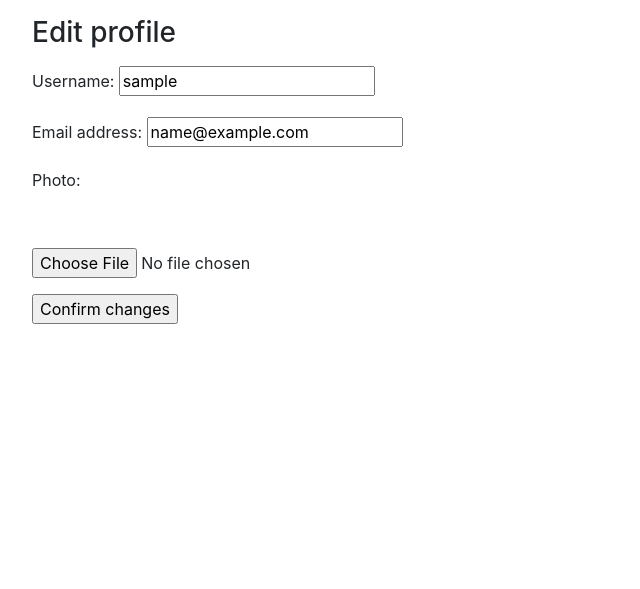
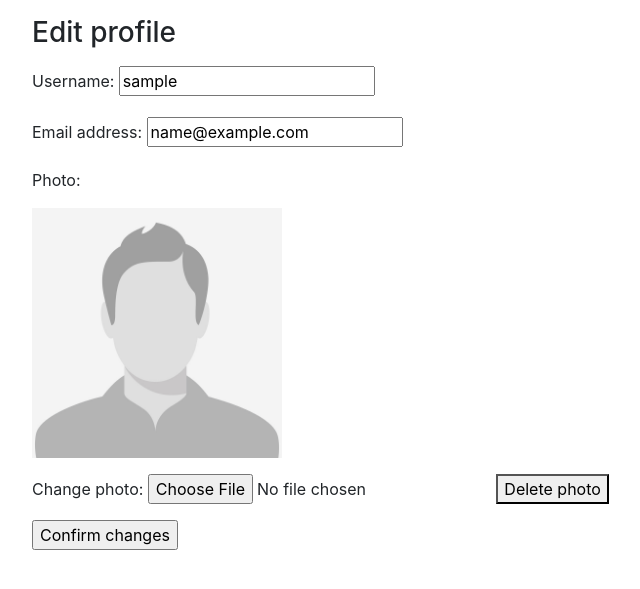
Before and after one commit to Lomank123/places_remember, a Django app: page /profile/edit/1/ in a window 1280 px wide. Shown: the part 95-684 px from the top of the page, without its empty margins (53-693 px from the left). Run offline with Django 3.2, Linux system fonts and the light colour scheme; tables that the repository leaves empty hold one stand-in row (values such as "Sample post"); parts of the project's set-up code (start-up, migrations or seed data) failed here and were passed over; some libraries are stand-ins or nearby versions.

Commit message:
Minor improvements and additions
- Added Delete photo button to profile edit page
- Added empty photo placeholder
- Changed sign up page (now using view class)

```diff
--- a/placerem/coreapp/admin.py
+++ b/placerem/coreapp/admin.py
@@ -1,8 +1,8 @@
 from django.contrib import admin
 from django.contrib.auth.admin import UserAdmin
 
-from .forms import CustomUserCreationForm, CustomUserChangeForm
-from .models import CustomUser, Recollection
+from coreapp.forms import CustomUserCreationForm, CustomUserChangeForm
+from coreapp.models import CustomUser, Recollection
 
 
 class CustomUserAdmin(UserAdmin):
--- a/placerem/coreapp/forms.py
+++ b/placerem/coreapp/forms.py
@@ -1,8 +1,9 @@
 from django.contrib.auth.forms import UserCreationForm, UserChangeForm
 from django.contrib.auth.password_validation import validate_password
 from django import forms
-from .models import CustomUser, Recollection
 from django.core.exceptions import ValidationError
+
+from coreapp.models import CustomUser, Recollection
 
 
 class CustomUserCreationForm(UserCreationForm):
@@ -32,7 +33,8 @@ class RecollectionModelForm(forms.ModelForm):
 class CustomUserEditForm(forms.ModelForm):
     username = forms.CharField(max_length=20, required=False)
     email = forms.EmailField(required=False)
-    photo = forms.FileField(required=False)
+    photo = forms.FileField(required=False, widget=forms.FileInput)
+    delete_photo = forms.BooleanField(required=False, initial=False)
 
 
     class Meta:
--- a/placerem/coreapp/models.py
+++ b/placerem/coreapp/models.py
@@ -1,10 +1,9 @@
 from django.contrib.auth.models import AbstractUser
 from django.db import models
-from django.utils.translation import ugettext_lazy as _
 from djgeojson.fields import PointField
 from easy_thumbnails.fields import ThumbnailerField
 
-from .managers import CustomUserManager
+from coreapp.managers import CustomUserManager
 
 
 class CustomUser(AbstractUser):
--- a/placerem/coreapp/serializers.py
+++ b/placerem/coreapp/serializers.py
@@ -1,9 +1,10 @@
 from rest_framework import serializers
-from .models import Recollection
+
+from coreapp.models import Recollection
 
 
-# Сериализаторы подобны формам в Django
 class RecollectionSerializer(serializers.ModelSerializer):
+
 
 	class Meta:
 		model = Recollection
--- a/placerem/coreapp/templates/coreapp/profile_edit.html
+++ b/placerem/coreapp/templates/coreapp/profile_edit.html
@@ -22,21 +22,40 @@
             </p>
             <div>
                 <p>Photo: </p>
-                <p><img id="uploaded_image" src="{{ user.photo|thumbnail_url:'default' }}"></p>
+
+                <p><img
+                    id="uploaded_image"
+                    src="{{ user.photo|thumbnail_url:'default' }}"
+                    alt="Image not found"
+                    onerror="this.onerror=null;this.src='{% static 'placerem/empty.jpg' %}';"/></p>
                 <p>
+                    Change photo:
                     {{ form.photo }}
                     {{ form.photo.errors }}
+                    <button type="button" id="button_delete_photo">Delete photo</button>
                 </p>
+
+                {{ form.delete_photo }}
+
                 <script>
                     var photo = document.getElementById("uploaded_image");
                     var photo_choose_btn = document.getElementById("id_photo");
+                    var btn_delete = document.getElementById("button_delete_photo");
+                    var checkbox = document.getElementById("id_delete_photo");
+
+                    checkbox.style.display = 'none';
+                    photo.height = 250;
+                    photo.width = 250;
 
                     photo_choose_btn.addEventListener('change', function(event) {
                         readURL(photo_choose_btn);
-                        photo.height = 300;
-                        photo.width = 250;
-                        console.log("Changed");
+                        checkbox.checked = false;
                     });
+                    btn_delete.addEventListener('click', function(event) {
+                        photo_choose_btn.value = '';
+                        photo.src = "{% static 'placerem/empty.jpg' %}";
+                        checkbox.checked = true;
+                    })
                     function readURL(input) {
                         if (input.files && input.files[0]) {
                             var reader = new FileReader();
--- a/placerem/coreapp/templates/layout/basic.html
+++ b/placerem/coreapp/templates/layout/basic.html
@@ -42,12 +42,16 @@
       {% if user.is_authenticated %}
         <div class="profile_box">
           <p>
-            {% if user.photo %}
-              <img class="user_photo" src="{{ user.photo|thumbnail_url:'small' }}" style="border-style: solid;
-               border-radius: 10px;
-               border-color: aqua;
-               border-width: 2px;">
-            {% endif %}
+              <img
+               class="user_photo"
+                src="{{ user.photo|thumbnail_url:'small' }}"
+                onerror="this.onerror=null;this.src='{% static 'placerem/empty.jpg' %}';"
+                style="border-style: solid;
+                border-radius: 10px;
+                border-color: aqua;
+                border-width: 2px;
+                width: 30px;
+                height: 30px;">
             <a href="{% url 'profile' user.pk %}">{{ user.username }}</a>
           </p>
         </div>
--- a/placerem/coreapp/urls.py
+++ b/placerem/coreapp/urls.py
@@ -2,7 +2,7 @@ from django.urls import path, include
 from rest_framework.routers import DefaultRouter
 from rest_framework.routers import DefaultRouter
 
-from coreapp.authentication import RecLoginView, RecLogoutView, signup
+from coreapp.authentication import RecLoginView, RecLogoutView, CustomUserSignUpView
 from coreapp.views import RecollectionDeleteView, APIRecViewSet, HomePageView, RecollectionDetailView, \
     RecollectionEditView, RecollectionCreateView, ProfileEditView, ProfilePasswordChangeView, ProfileView
 
@@ -21,7 +21,7 @@ urlpatterns = [
     # Auth paths
     path('login/', RecLoginView.as_view(), name='login'),
 	path('logout/', RecLogoutView.as_view(), name='logout'),
-    path('signup/', signup, name='signup'),
+    path('signup/', CustomUserSignUpView.as_view(), name='signup'),
     path('change_password/', ProfilePasswordChangeView.as_view(), name='change_password'),
     # Social auth
     path('auth/', include('social_django.urls', namespace='auth'), name='auth'),
--- a/placerem/coreapp/views.py
+++ b/placerem/coreapp/views.py
@@ -1,21 +1,18 @@
-from django.shortcuts import render, get_object_or_404, redirect
-from django.template.response import TemplateResponse
+from django.shortcuts import redirect, reverse
 from django.contrib.auth.mixins import LoginRequiredMixin
-from django.contrib.auth.decorators import login_required
-from django.views.generic import ListView, TemplateView, DetailView, UpdateView, CreateView
-from django.views.generic.edit import DeleteView
+from django.views.generic import ListView, TemplateView, DetailView, UpdateView, CreateView, DeleteView
 from django.contrib.auth.views import PasswordChangeView
 
 from rest_framework.viewsets import ModelViewSet
 from rest_framework.permissions import IsAuthenticated
 
-from .models import Recollection, CustomUser
-from .forms import CustomUserEditForm
-from .serializers import RecollectionSerializer
+from coreapp.models import Recollection, CustomUser
+from coreapp.forms import CustomUserEditForm
+from coreapp.serializers import RecollectionSerializer
 
 
 # Home page
-class HomePageView(ListView, LoginRequiredMixin):
+class HomePageView(LoginRequiredMixin,ListView):
     model = Recollection
     template_name = 'coreapp/home.html'
     paginate_by = 6
@@ -73,12 +70,24 @@ class ProfileEditView(UpdateView, LoginRequiredMixin):
     model = CustomUser
     form_class = CustomUserEditForm
     template_name = 'coreapp/profile_edit.html'
-    success_url = '/profile/'
+
+    def form_valid(self, form):
+        self.object = form.save(commit=False)
+        if form.cleaned_data["delete_photo"]:
+            self.object.photo = ''
+        self.object.save()
+        return super().form_valid(form)
+
+    def get_success_url(self):
+        return reverse('profile', kwargs={'pk': self.object.pk})
 
 
 class ProfilePasswordChangeView(PasswordChangeView, LoginRequiredMixin):
     template_name = 'coreapp/authentication/change_password.html'
     success_url = '/home/'
+
+    def get_success_url(self):
+        return reverse('profile', kwargs={'pk': self.request.user.pk})
 
 
 # Handles post and put requests when creating or editing recollection
@@ -86,3 +95,7 @@ class APIRecViewSet(ModelViewSet):
     queryset = Recollection.objects.all()
     serializer_class = RecollectionSerializer
     permission_classes = (IsAuthenticated, )
+
+    def get_queryset(self):
+        queryset = super().get_queryset().filter(user=self.request.user)
+        return queryset
```
Also changed, not shown: placerem/coreapp/authentication.py (+17 -23 lines), placerem/coreapp/templates/coreapp/profile.html (+17 -6 lines), placerem/coreapp/static/placerem/empty.jpg (added).
